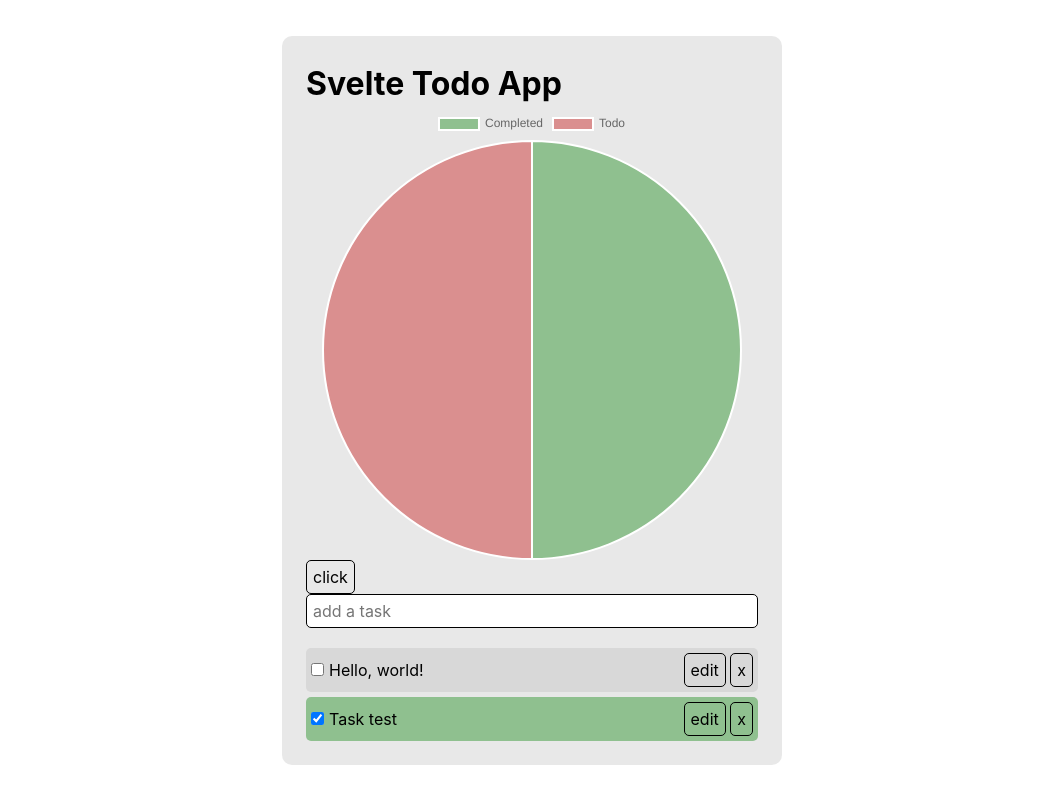
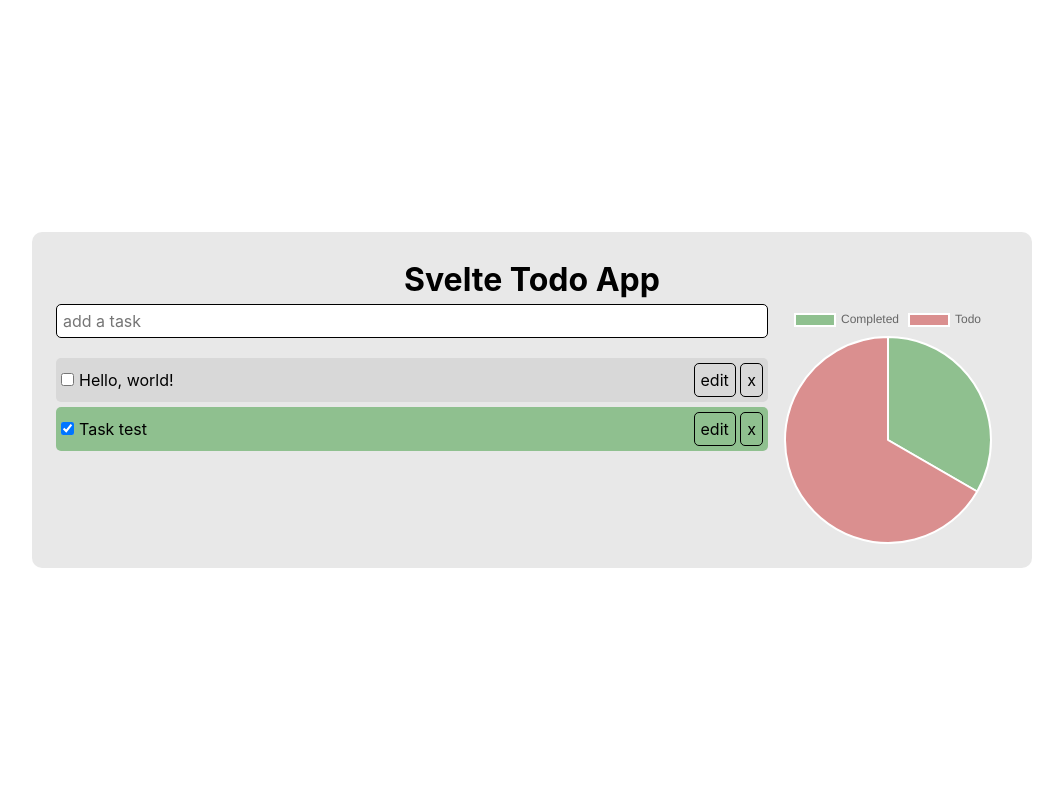
Before and after one commit to matheus-alpe/svelte-todo-app, a Svelte app: page / in a window 1280 px wide. Shown: the whole page, without its empty margins (108-1171 px from the left). Built offline with nearby package versions, Linux system fonts and the light colour scheme.

Commit message:
feat: canvas tasks

```diff
--- a/src/App.svelte
+++ b/src/App.svelte
@@ -8,8 +8,12 @@
 <main class="dark">
     <h1>{name}</h1>
 
-    <Canvas />
-    <TaskForm />
+    <div class="container">
+        <div class="main-container">
+            <TaskForm />
 
-    <ListTodos />
+            <ListTodos />
+        </div>
+        <Canvas />
+    </div>
 </main>
--- a/src/components/Canvas.svelte
+++ b/src/components/Canvas.svelte
@@ -1,10 +1,22 @@
 <script>
+    import { todos } from '../store';
+    import { onDestroy } from 'svelte';
+
+    let todoList;
+
+    const unsubscribe = todos.subscribe((value) => {
+        todoList = value;
+    });
+
+    onDestroy(unsubscribe);
+
+    // chartjs config
     import Chart from 'chart.js/auto';
     import { onMount } from 'svelte';
 
     let chartCanvas;
 
-    let chartData = [1, 1];
+    let chartData = [1, todoList.length];
     let chartInstance;
 
     function addData(chart, data) {
@@ -37,5 +49,6 @@
     });
 </script>
 
-<canvas bind:this={chartCanvas} />
-<button on:click={handler}>click</button>
+<div class="look-this-graph">
+    <canvas bind:this={chartCanvas} on:click={handler} />
+</div>
--- a/src/scss/_main.scss
+++ b/src/scss/_main.scss
@@ -5,4 +5,21 @@ main {
     width: 100%;
     padding: 1.5em;
     border-radius: 10px;
+
+    h1 {
+        text-align: center;
+    }
+
+    .container {
+        display: flex;
+    }
+
+    .main-container {
+        flex: 1;
+    }
+
+    .look-this-graph {
+        width: 100%;
+        max-width: 240px;
+    }
 }
--- a/src/scss/_variables.scss
+++ b/src/scss/_variables.scss
@@ -11,6 +11,6 @@
 /*
     SCSS
 */
-$max-width: 500px;
+$max-width: 1000px;
 $border-radius: 5px;
 $box-shadow: rgba(0, 0, 0, 0.35) 0px 5px 15px;
```
